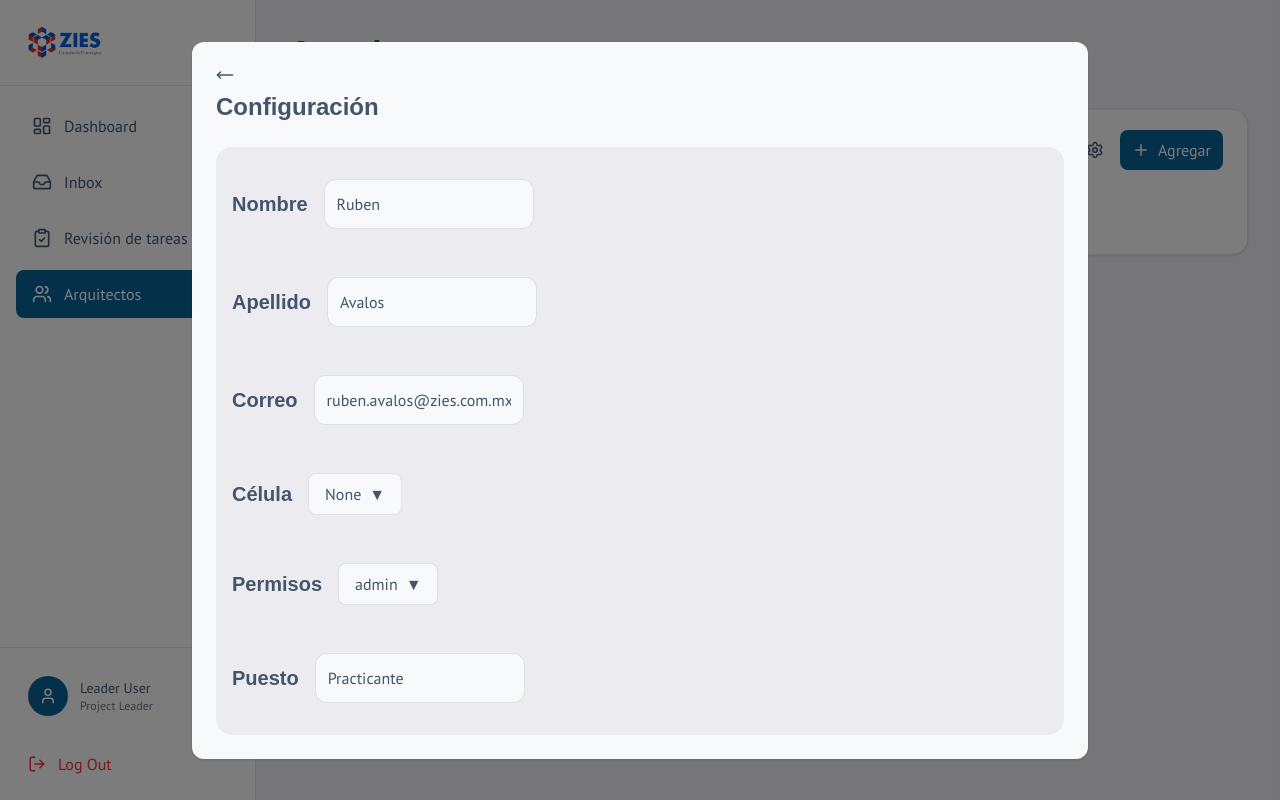
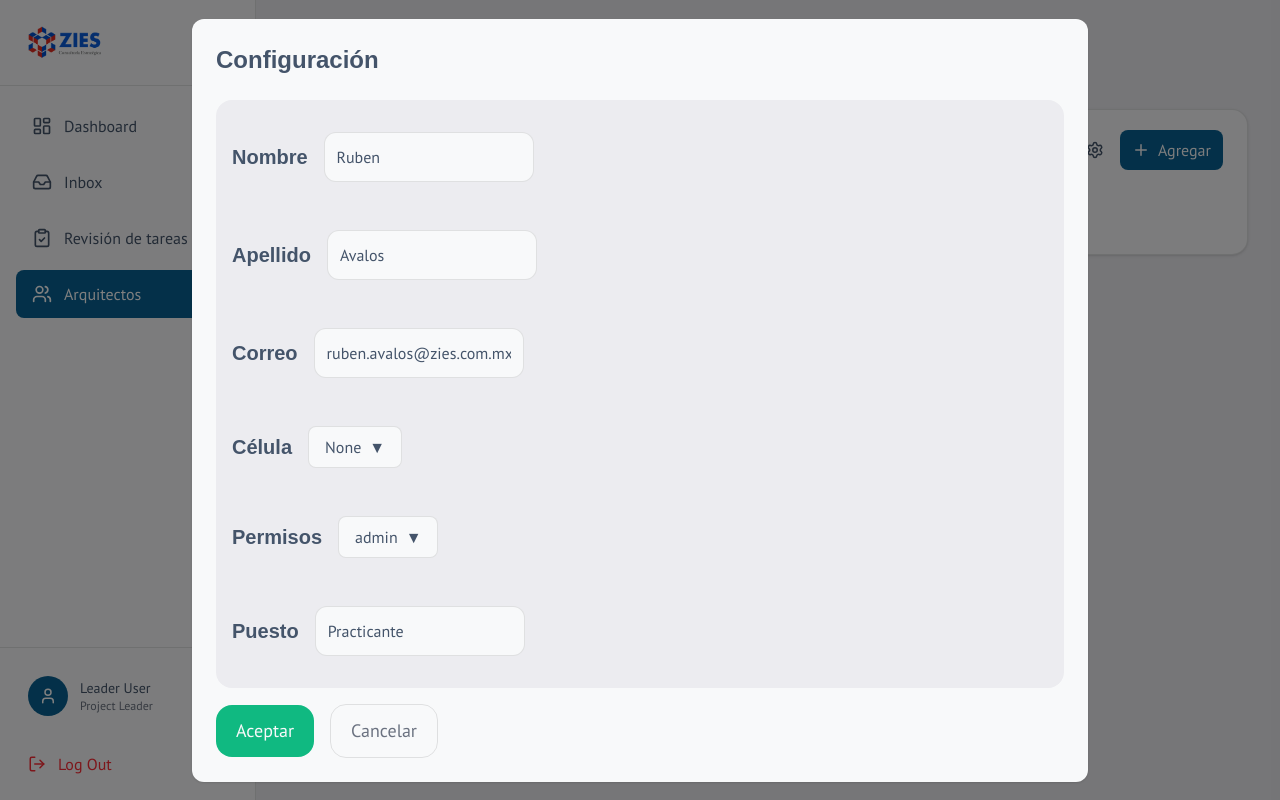
Before and after one commit to AvalosRubenn/Sistema-AdS, a React (Vite) app: page /arquitectos in a window 1280 px wide. Both pictures are taken after a click on the button 1094 px from the left and 150 px from the top of the page. Built offline with nearby package versions, Linux system fonts and the light colour scheme; a web font is replaced by a local one.

Commit message:
feat(ModificarArquitecto): Se añadió la funcionalidad de enviar los datos con el botón de Aceptar
Adicionalmente, cambié el botón de atrás por el botón de cancelar

```diff
--- a/src/components/Architects/ArchitectSettings.tsx
+++ b/src/components/Architects/ArchitectSettings.tsx
@@ -1,4 +1,3 @@
-import { MoveLeft } from "lucide-react";
 import { useState } from "react";
 import type { Architect } from "../../types/Architect";
 import Dropdown from "../Dropdown/Dropdown";
@@ -34,9 +33,6 @@ function ArchitectSettings({ onClose, architect }: ArchitectSettingsProps) {
   return (
     <div className="fixed inset-0 z-50 flex items-center bg-black/50 justify-center">
       <div className="bg-background w-full max-w-4xl rounded-xl shadow-sm p-6 ">
-        <button>
-          <MoveLeft size={18} onClick={onClose} />
-        </button>
         <div className="mb-6">
           <h3 className="text-2xl">Configuración</h3>
         </div>
@@ -94,6 +90,25 @@ function ArchitectSettings({ onClose, architect }: ArchitectSettingsProps) {
             />
           </div>
         </div>
+        <div className="flex gap-4 items-center mt-4">
+          <button
+            className="p-3 rounded-2xl text-background bg-success px-5 flex text-lg hover:opacity-80
+          "
+            onClick={() =>
+              console.log(name, lastName, mail, permissions, celula, position)
+            }
+          >
+            {/*Es necesario cambiar lo que hace el onClick cuando tenga el back, debería de hacer
+            un POST.*/}
+            Aceptar
+          </button>
+          <button
+            className="p-3 px-5 rounded-2xl text-muted-foreground border text-lg hover:text-error hover:border-error"
+            onClick={onClose}
+          >
+            Cancelar
+          </button>
+        </div>
       </div>
     </div>
   );
```
